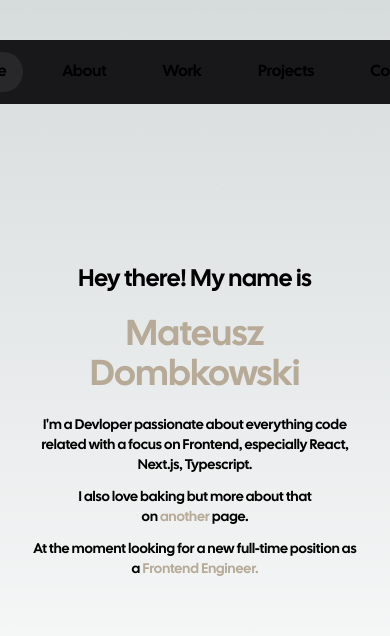
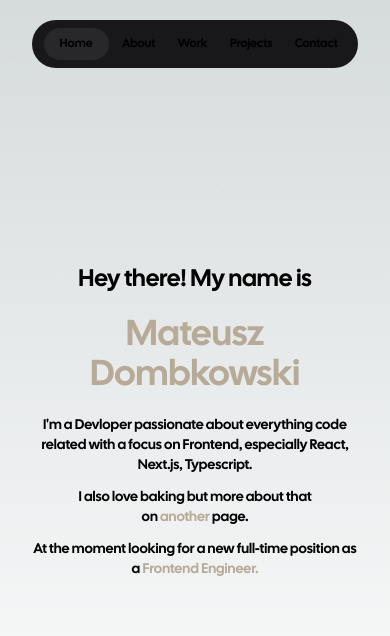
Before and after one commit to m-dombkowski/Portfolio-website, a Next.js app: page / in a window 390 px wide. Shown: the top 636 px of the page. Built offline with nearby package versions, Linux system fonts and the light colour scheme.

Commit message:
styles: media queries for new navigation

```diff
--- a/src/app/ui/navigation/navigation.tsx
+++ b/src/app/ui/navigation/navigation.tsx
@@ -1,22 +1,28 @@
 import { NavigationData } from "@/app/lib/navData";
+import { motion } from "framer-motion";
 import Link from "next/link";
 
 export default function Navigation({ currentPath }: { currentPath: string }) {
   return (
     <header className="fixed inset-0 margin-0 z-[999] w-[100%]  h-[105px]">
-      <nav className="flex justify-center mt-10 ">
-        <ul className="flex justify-center align-center gap-6 bg-zinc-900 rounded-full px-6 py-3">
+      <nav className="flex justify-center mt-5 sm:mt-10">
+        <ul className="text-xs font-display flex justify-center align-center gap-[5px] bg-zinc-900 rounded-full px-[0.75rem] py-[0.5rem] sm:px-3 sm:py-2 sm:px-6 sm:py-3 sm:gap-6 sm:text-base">
           {NavigationData.map((element, i) => {
             return currentPath !== element.href ? (
-              <li key={i} className="text-base font-display py-2 px-4 ">
-                <Link href={element.href}>{element.name}</Link>
+              <li key={i} className="py-2 px-[0.55rem] ">
+                <Link className="z-[10] relative" href={element.href}>
+                  {element.name}
+                </Link>
               </li>
             ) : (
-              <li
-                key={i}
-                className="text-base font-display py-2 px-4  rounded-full bg-zinc-nav-active"
-              >
-                <Link href={element.href}>{element.name}</Link>
+              <li key={i} className="relative py-2 px-4  ">
+                <Link href={element.href} className="z-[10] relative">
+                  {element.name}
+                </Link>
+                <motion.div
+                  layoutId="bg"
+                  className="absolute bg-zinc-nav-active w-[100%] h-[100%] top-0 left-0 rounded-full pointer-events-none"
+                ></motion.div>
               </li>
             );
           })}
```
